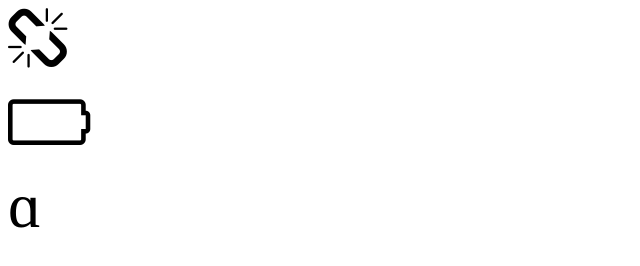
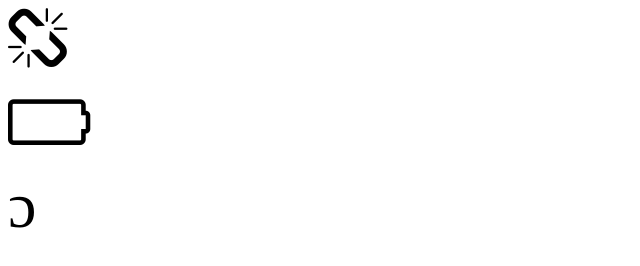
Before and after one commit to jesraygarciano/animateFontAwsome, a plain HTML site: page index.html in a window 1280 px wide. Shown: the full height of the page, 0-640 px from the left. Drawn offline with Linux system fonts and the light colour scheme.

Commit message:
Finishing icon animations

```diff
--- a/index.html
+++ b/index.html
@@ -12,6 +12,7 @@
         #chain, #battery, #hourglass{
             font-size: 4rem;
         }
+
 </style>
 <body>
 
@@ -85,13 +86,26 @@
     hourglass.innerHTML = "&#x251";
 
     function hourGlass(){
-        hourglass.innerHTML = "&#x251";
+        hourglass.innerHTML = "&#x254";
+
+        setTimeout(function(){
+            hourglass.innerHTML = "&#x252";
+        },1000);
 
         setTimeout(function(){
             hourglass.innerHTML = "&#x253";
-        },1000)
+        },2000);
+
+        setTimeout(function(){
+            hourglass.innerHTML = "&#x255";
+        },2000);
+
+
     }
 
+    hourGlass();
+
+    setInterval(hourGlass, 5000);
 
 </script>
 
```
